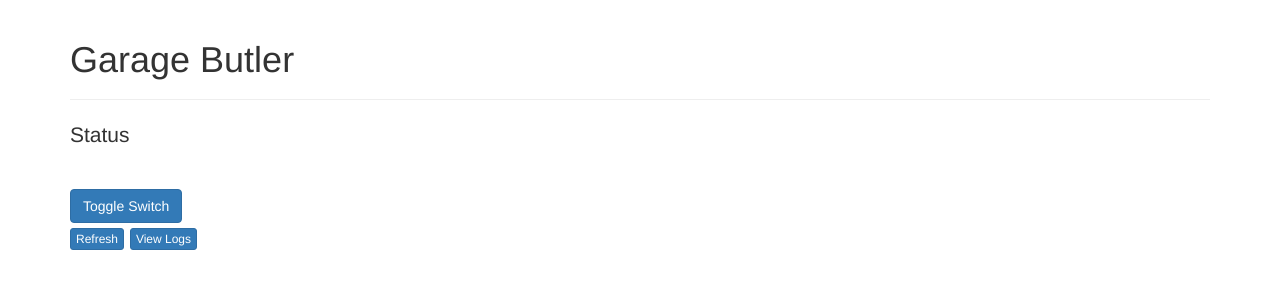
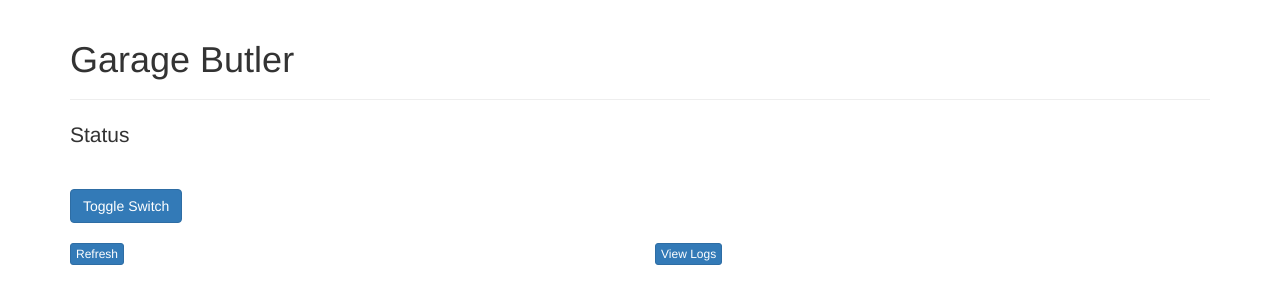
Before and after one commit to gurumitts/garage-butler, a Flask app: page / in a window 1280 px wide. Shown: the top 304 px of the page. Run offline with Flask 2, Linux system fonts and the light colour scheme; data that the repository does not hold is empty; some libraries are stand-ins or nearby versions.

Commit message:
trying new layout

```diff
--- a/garage/templates/index.html
+++ b/garage/templates/index.html
@@ -48,12 +48,16 @@
 
     <div class="row">
         <div class="col-xs-12">
-            <p class="lead">
-                <a onclick="toggle(this)" class="btn btn-primary " role="button">Toggle Switch</a>
-                <br/>
-                <a href="/" class="btn btn-primary btn-xs" role="button">Refresh</a>
-                <a href="/logs" class="btn btn-primary btn-xs" role="button">View Logs</a>
-            </p>
+            <a onclick="toggle(this)" class="btn btn-primary " role="button">Toggle Switch</a>
+        </div>
+    </div>
+    <div class="row">
+        <div class="col-xs-6">
+            <a href="/" class="btn btn-primary btn-xs" role="button">Refresh</a>
+        </div>
+        <div class="col-xs-6">
+            <a href="/logs" class="btn btn-primary btn-xs" role="button">View Logs</a>
+
         </div>
     </div>
 
@@ -87,4 +91,5 @@
     }
 
 
+
 </script>
```
